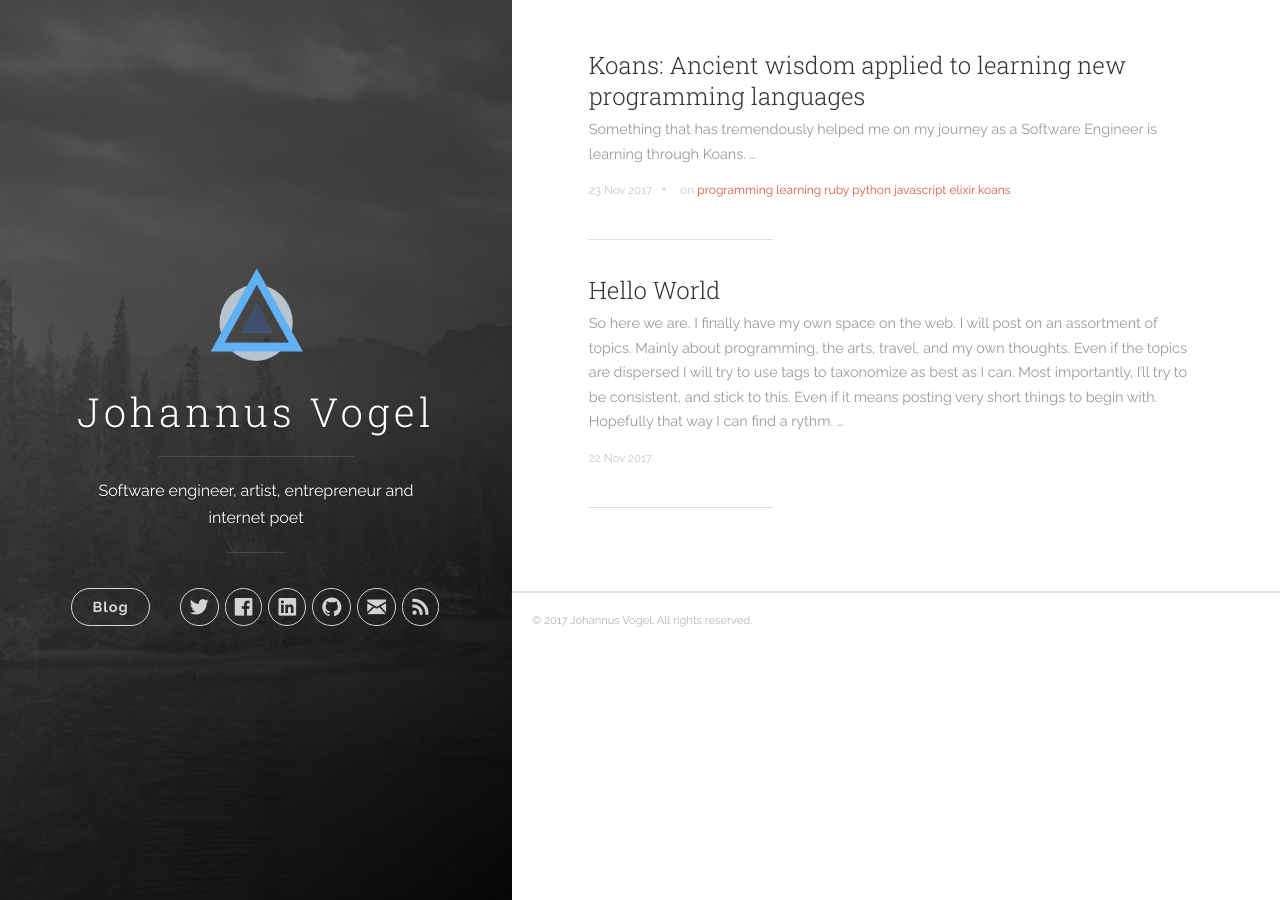
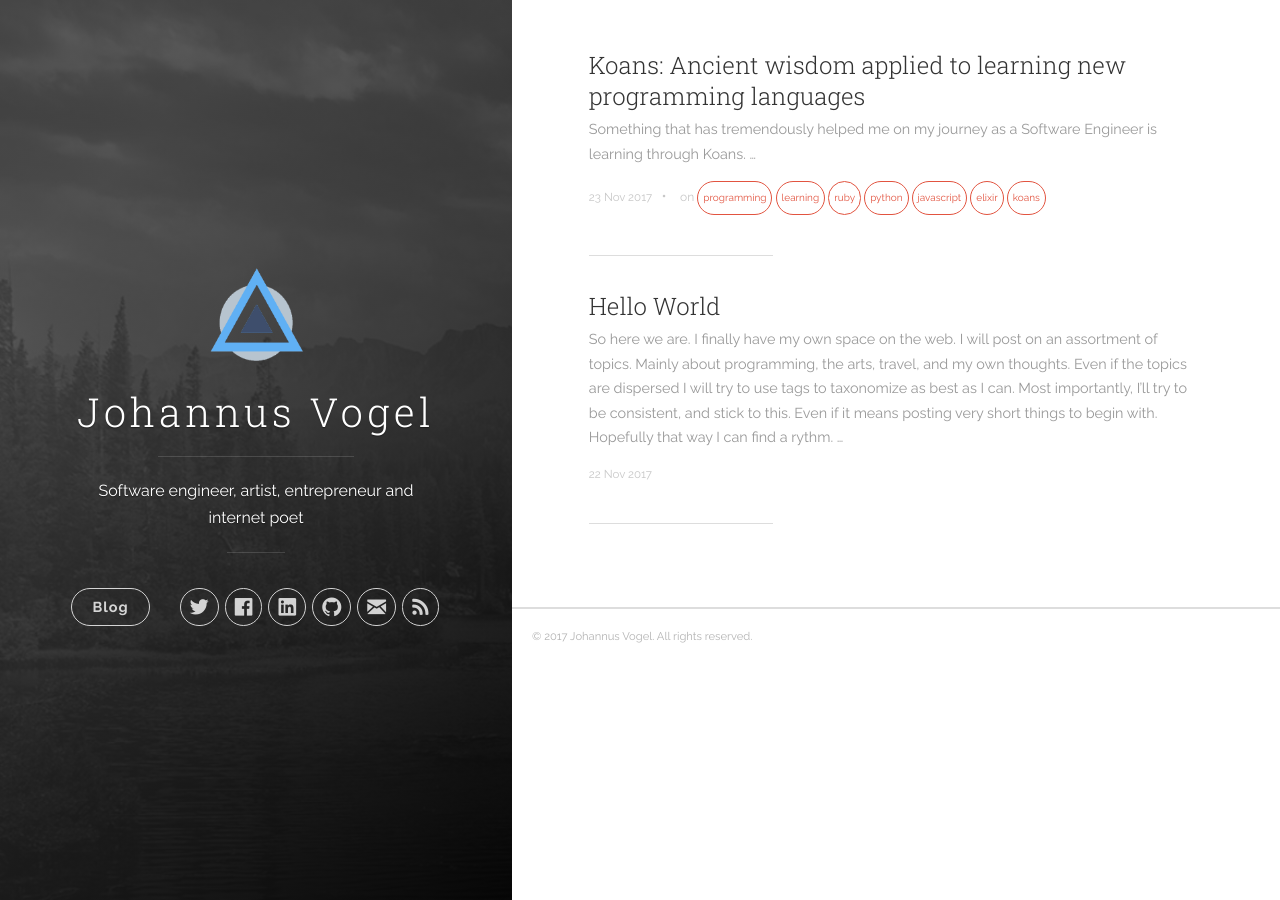
Before and after one commit to javogel/javogel.github.io, a Jekyll site: the page built from index.html, in a window 1280 px wide. Built offline with Jekyll 4.4.1, drawn with Linux system fonts in a browser that asks for light colours; nearby versions of some CDN libraries; the list of posts is cut into pages by our own code.

Commit message:
Update main.scss

```diff
--- a/css/main.scss
+++ b/css/main.scss
@@ -45,6 +45,19 @@ pre.highlight code,
   padding: 0 5px;
 }
 
+.post-meta__tags a {
+  border: 1px solid #e25440;
+  border-radius: 20px;
+  color: #e25440;
+  display: inline-block;
+  font-size: 10px;
+  margin: 5px 0;
+  padding: 3px 5px;
+  text-shadow: none;
+  white-space: nowrap;
+}
+
+
 .footer__copyright {
     margin: 0 20px 10px;
 }
```
